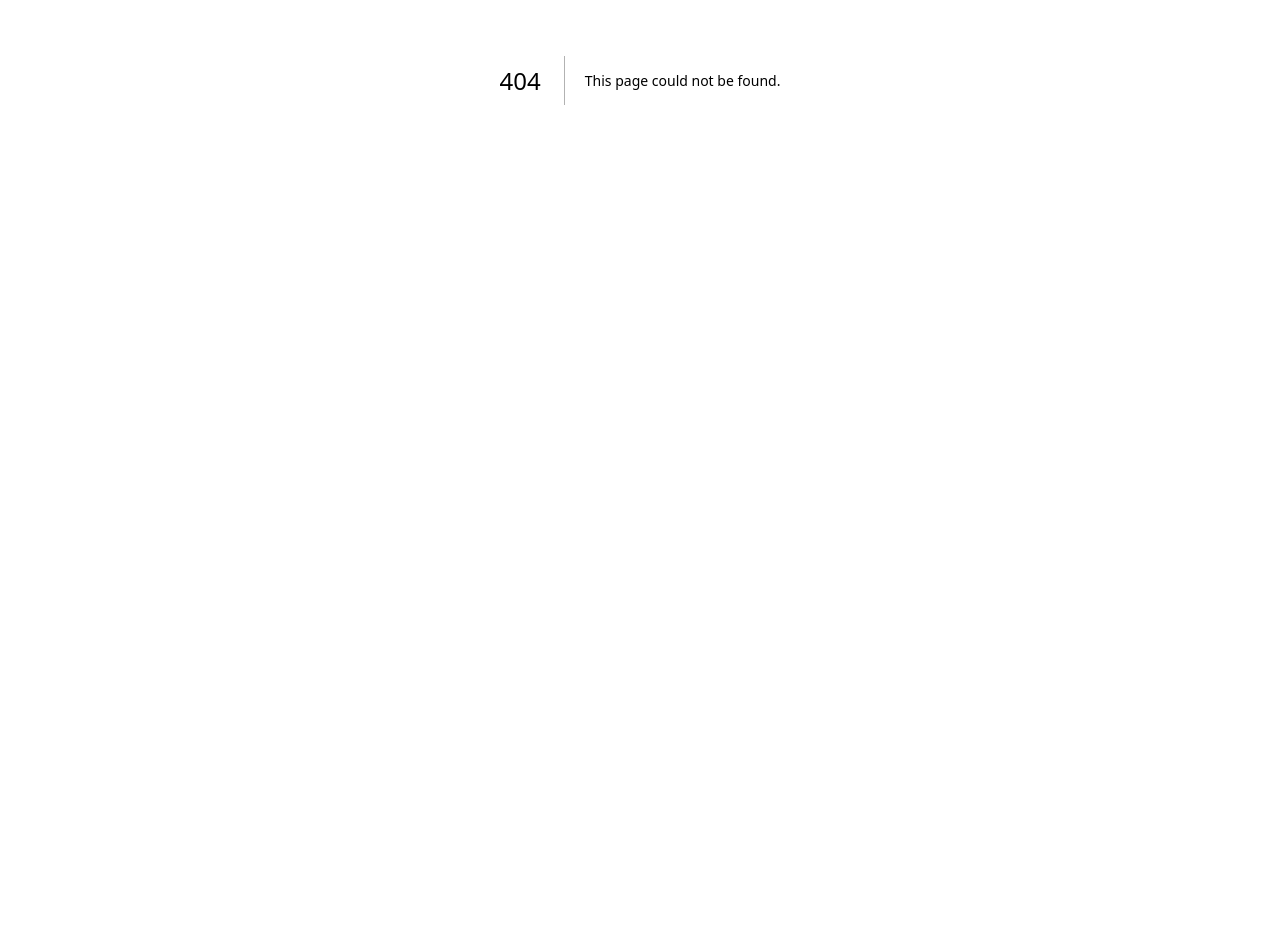
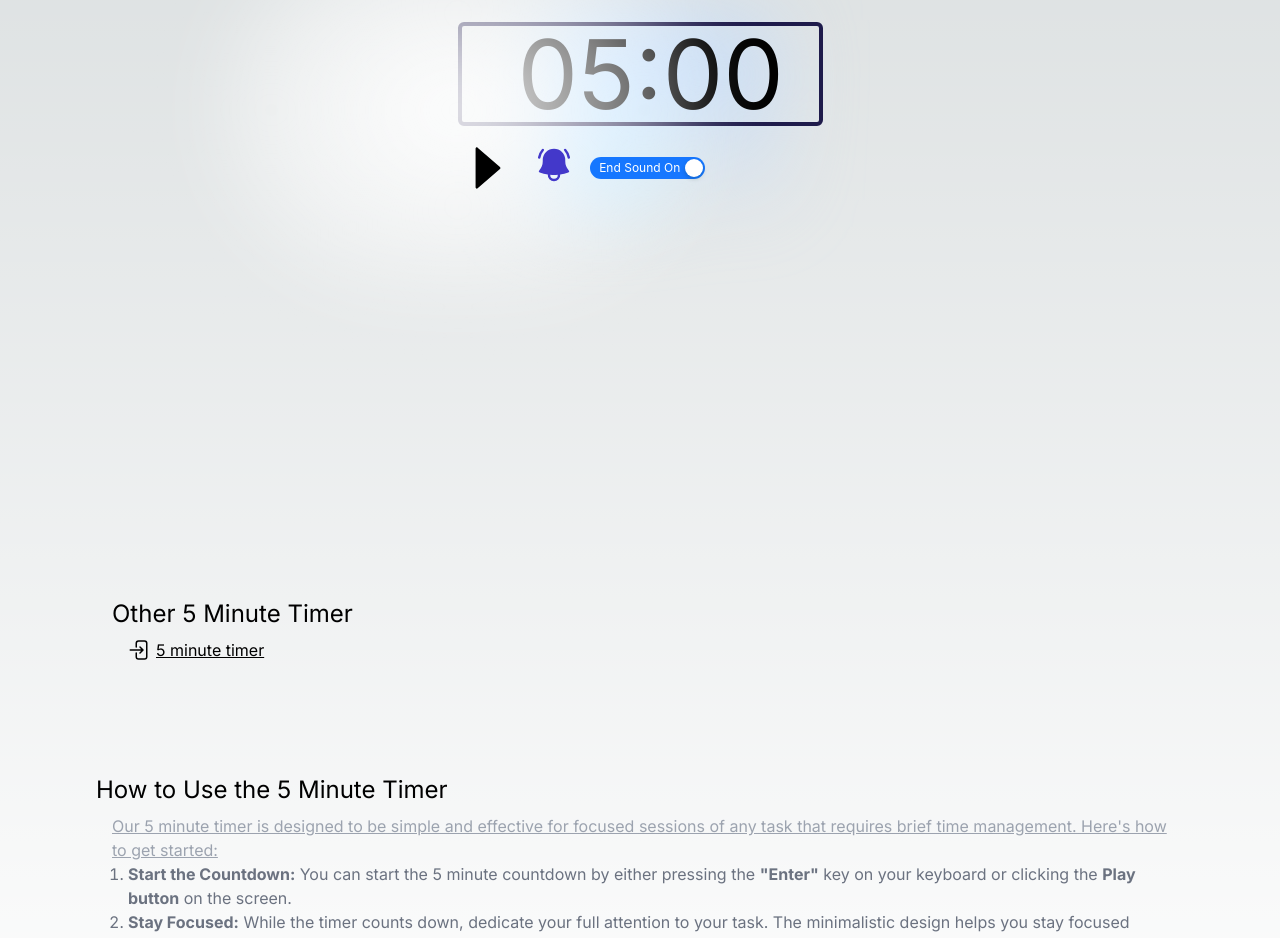
Before and after one commit to jbgf/5minutestimer, a Next.js app: page /5-minute-meditation-timer/5 in a window 1280 px wide. Before the commit this address had no page. Shown: the part 320-1258 px from the top of the page. Before the commit the page ends 800 px from the top, so only its background shows below. Built offline with nearby package versions, Linux system fonts and the light colour scheme.

Commit message:
feat: dynamic routes

```diff
--- a/app/5-minute-meditation-timer/page.tsx
+++ b/app/5-minute-meditation-timer/[duration]/page.tsx
@@ -3,19 +3,26 @@ import duration from 'dayjs/plugin/duration'
 
 import { Metadata } from "next";
 import { createRef, useRef } from "react";
-import Template from "../server-component/template";
+import Template from "../../server-component/template";
 dayjs.extend(duration);
 
 export const metadata: Metadata = {
   title: '5 Minute Meditation Timer - Stay Focused and Relaxed',
   description: 'Discover the simplest way to enhance your meditation practice with our 5 Minute Meditation Timer. Perfect for quick mindfulness sessions, our timer helps you stay focused, manage your time efficiently, and find peace in your busy day. Try it now and transform your meditation experience.',
 }
+const DURATIONS = [5, 10 ,15,20, 25, 30]?.map(String)
+export async function generateStaticParams() {
 
-export default function FiveMinuteMeditationTimer() {
+  return DURATIONS.map((duration) => ({
+    duration: duration,
+  }))
+}
+export default function FiveMinuteMeditationTimer({params}: {params: {duration: string}}) {
+  console.log(params)
 
   return (
 
-      <Template type="meditation" autoStart={false} src={'/audios/正念冥想放松.m4a'} />
+      <Template duration={Number(params.duration)} type="meditation" autoStart={false} src={'/audios/正念冥想放松.m4a'} />
 
   );
 }
--- a/app/page.tsx
+++ b/app/page.tsx
@@ -7,7 +7,8 @@ import Template from "./server-component/template";
 dayjs.extend(duration);
 
 export default function Page() {
+
   return (
-    <Template isHomePage />
+    <Template duration={5} isHomePage />
   );
 }
--- a/app/server-component/template.tsx
+++ b/app/server-component/template.tsx
@@ -13,11 +13,13 @@ interface IProps {
   autoStart?: boolean
   src?: string;
   isHomePage?: boolean;
+  duration: number
 }
 
 export default function Template(props: IProps) {
   const {autoStart = false} = props;
-  const timerText = `5 minute${props.type ? ` ${props.type}` : ''} timer`
+  const timerText = `${props.duration} minute${props.type ? ` ${props.type}` : ''} timer`
+  const link = `/5-minute-meditation-timer/${props.duration}`
   return (
     <>
       <header className="p-24">
@@ -37,27 +39,30 @@ export default function Template(props: IProps) {
 
       <div className="relative w-[365px] flex place-items-center before:absolute before:h-[300px] before:w-full sm:before:w-[480px] before:-translate-x-1/2 before:rounded-full before:bg-gradient-radial before:from-white before:to-transparent before:blur-2xl before:content-[''] after:absolute after:-z-20 after:h-[180px] after:w-full sm:after:w-[240px] after:translate-x-1/3 after:bg-gradient-conic after:from-sky-200 after:via-blue-200 after:blur-2xl after:content-[''] before:dark:bg-gradient-to-br before:dark:from-transparent before:dark:to-blue-700 before:dark:opacity-10 after:dark:from-sky-900 after:dark:via-[#0141ff] after:dark:opacity-40 before:lg:h-[360px]">
 
-        <Timer autoStart={autoStart} src={props.src} />
+        <Timer duration={props.duration} autoStart={autoStart} src={props.src} />
 
       </div>
 
       <div className="p-4  mt-96 grid lg:max-w-5xl lg:w-full lg:mb-0  lg:text-left self-start">
-        <h2 className="text-2xl pb-2">Other 5 Minute Timer</h2>
+        <h2 className="text-2xl pb-2">{`Other ${props.duration} Minute Timer`}</h2>
         <section className="pl-4">
 
           <span className="z-50 right-4 top-8 flex items-center cursor-pointer">
-            <HomeIcon url={props.isHomePage ? "/5-minute-meditation-timer" : "/"}/>
-            <Link className="whitespace-nowrap hover:text-sky-500 underline" href={props.isHomePage ? "/5-minute-meditation-timer" : "/"} title="back to home page">{props.isHomePage ? `5 minute meditation timer` : `5 minute timer`}</Link>
+            <HomeIcon url={props.isHomePage ? link : "/"}/>
+            <Link className="whitespace-nowrap hover:text-sky-500 underline" href={props.isHomePage
+            ? link : "/"} title="back to home page">{props.isHomePage
+            ? `${props.duration} minute meditation timer` : `${props.duration} minute timer`}</Link>
           </span>
         </section>
       </div>
     </main>
     <footer className="p-4 lg:p-24">
-      <h2 className="text-2xl pb-2">How to Use the 5 Minute Timer</h2>
+      <h2 className="text-2xl pb-2">{`How to Use the ${props.duration} Minute Timer`}</h2>
       <section className="pl-4">
-      <p className="underline text-gray-400">Our 5 minute timer is designed to be simple and effective for focused sessions of any task that requires brief time management. Here's how to get started:</p>
+      <p className="underline text-gray-400">{`Our ${props.duration} minute timer is designed to be simple and effective for
+      focused sessions of any task that requires brief time management. Here's how to get started:`}</p>
       <ol className="text-gray-500 list-decimal pl-4">
-          <li><strong>Start the Countdown:</strong> You can start the 5 minute countdown by either pressing the <strong>"Enter"</strong> key on your keyboard or clicking the <strong>Play button</strong> on the screen.</li>
+          <li><strong>Start the Countdown:</strong>{` You can start the ${props.duration} minute countdown by either pressing the `}<strong>"Enter"</strong> key on your keyboard or clicking the <strong>Play button</strong> on the screen.</li>
           <li><strong>Stay Focused:</strong> While the timer counts down, dedicate your full attention to your task. The minimalistic design helps you stay focused without distractions.</li>
           <li><strong>Toggle End-of-Timer Sound:</strong> If you prefer to have a sound alert when the timer ends, you can enable or disable this feature using the switch provided. The <strong>"End Sound On"</strong> setting will play a notification sound at the end of the countdown, while <strong>"End Sound Off"</strong> will keep the timer silent upon completion.</li>
       </ol>
--- a/app/timer.tsx
+++ b/app/timer.tsx
@@ -18,6 +18,7 @@ interface IProps {
   autoStart?: boolean;
   onClickStart?: () => void;
   src?: string;
+  duration: number
 }
 
 
@@ -34,7 +35,7 @@ export default function Timer(props: IProps) {
       playRef.current?.stopPlay?.()
       if (endSoundOn) endSoundPlayRef?.current?.startPlay()
     },
-    totalSeconds: 5*60/* 1 */
+    totalSeconds: props.duration*60/* 1 */
   });
   const [endSoundOn, setSoundIsOn] = useState(false);
   const [isAudioReady, setIsAudioReady] = useState(true);
```
